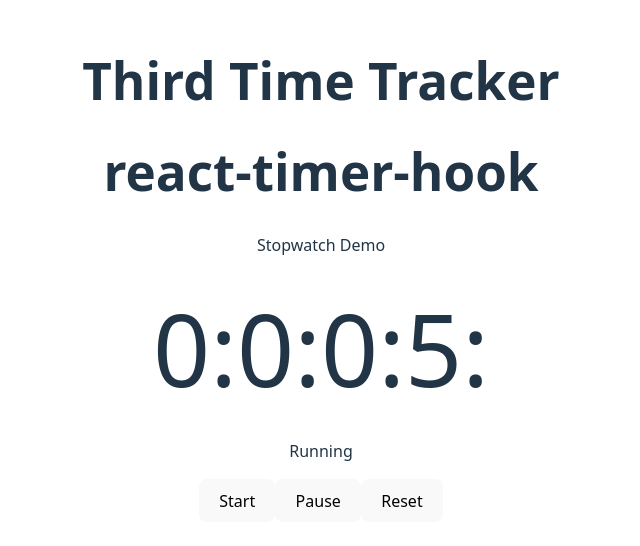
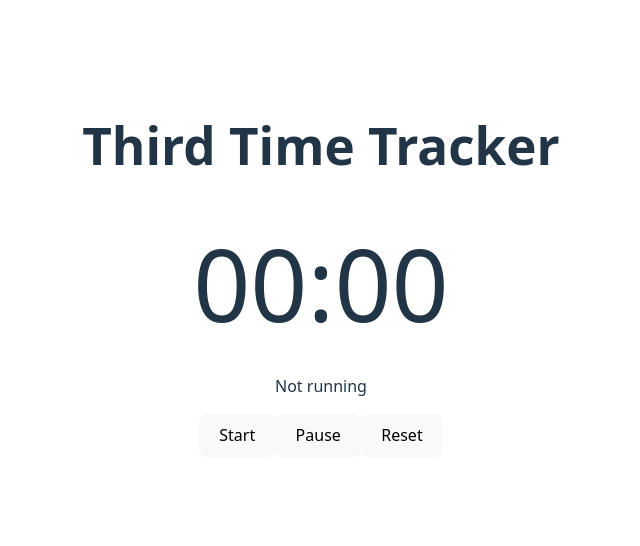
Before and after one commit to jfurdzik/ThirdTime, a React (Vite) app in the folder third-time/: page / in a window 1280 px wide. Shown: the part 130-676 px from the top of the page, without its empty margins (319-959 px from the left). Built offline with nearby package versions, Linux system fonts and the light colour scheme.

Commit message:
edited stopwatch and added 2 digit padding

```diff
--- a/third-time/src/components/MyStopwatch.jsx
+++ b/third-time/src/components/MyStopwatch.jsx
@@ -13,20 +13,21 @@ export default function MyStopwatch() {
     start,
     pause,
     reset,
-  } = useStopwatch({ autoStart: true, interval: 20 });
+  } = useStopwatch({ autoStart: false, interval: 20 });
 
+  const formatTime = (time) => {
+    return String(time).padStart(2, '0');
+  };
 
   return (
     <div style={{textAlign: 'center'}}>
-      <h1>react-timer-hook</h1>
-      <p>Stopwatch Demo</p>
       <div style={{fontSize: '100px'}}>
-        <span>{days}</span>:<span>{hours}</span>:<span>{minutes}</span>:<span>{seconds}</span>:<span>{milliseconds}</span>
+        <span>{formatTime(minutes)}</span>:<span>{formatTime(seconds)}</span>
       </div>
       <p>{isRunning ? 'Running' : 'Not running'}</p>
       <button onClick={start}>Start</button>
       <button onClick={pause}>Pause</button>
-      <button onClick={reset}>Reset</button>
+      <button onClick={() => reset(new Date(0), false)}>Reset</button>
     </div>
   );
 }
```
